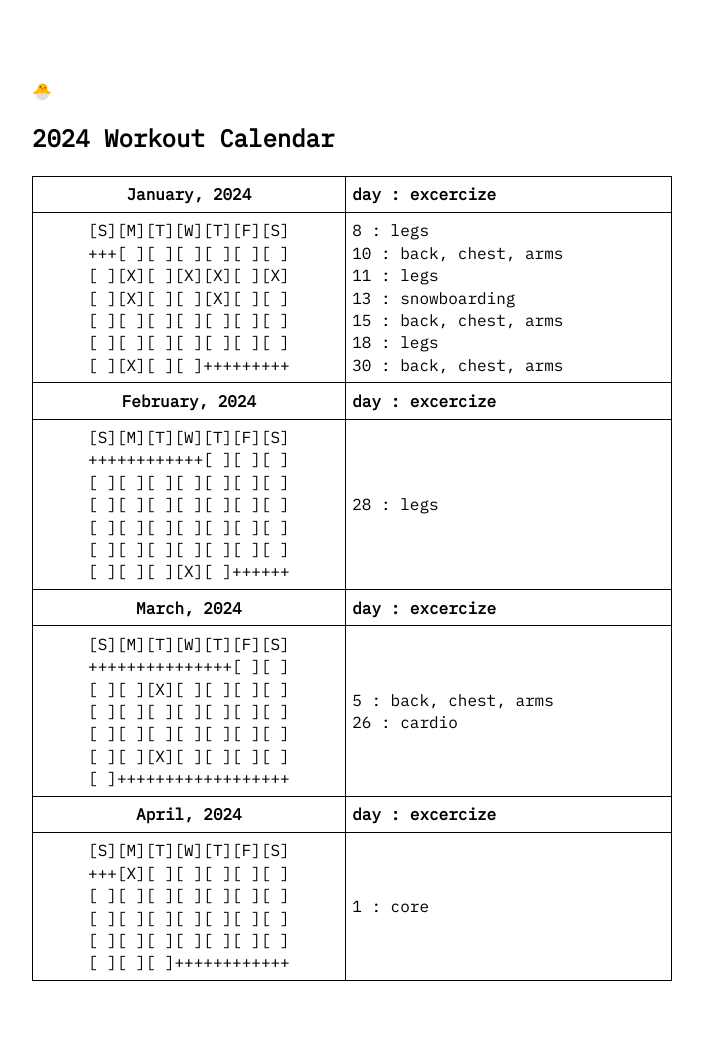
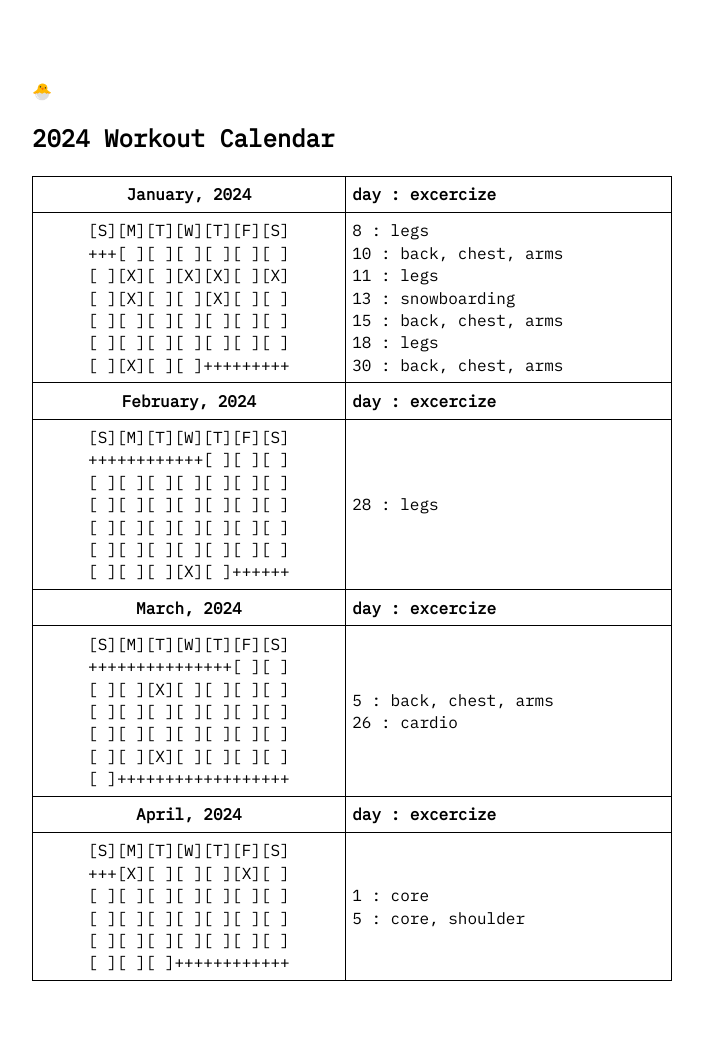
Before and after one commit to prolkh/prolkh.github.io, a Jekyll site: the page built from 2024-workout-calendar.md, in a window 1280 px wide. Shown: the whole page, without its empty margins (288-991 px from the left). Built offline with Jekyll 4.4.1, drawn with Linux system fonts in a browser that asks for light colours.

Commit message:
Update 2024_workout_calendar.yml

```diff
--- a/_data/2024_workout_calendar.yml
+++ b/_data/2024_workout_calendar.yml
@@ -49,10 +49,11 @@ entries:
     head2: 'day : excercize'
     body1:
        '[S][M][T][W][T][F][S]<br>
-        +++[X][ ][ ][ ][ ][ ]<br>
+        +++[X][ ][ ][ ][X][ ]<br>
         [ ][ ][ ][ ][ ][ ][ ]<br>
         [ ][ ][ ][ ][ ][ ][ ]<br>
         [ ][ ][ ][ ][ ][ ][ ]<br>
         [ ][ ][ ]++++++++++++'
     body2:
-       '1 : core<br>'
+       '1 : core<br>
+        5 : core, shoulder<br>'
```
